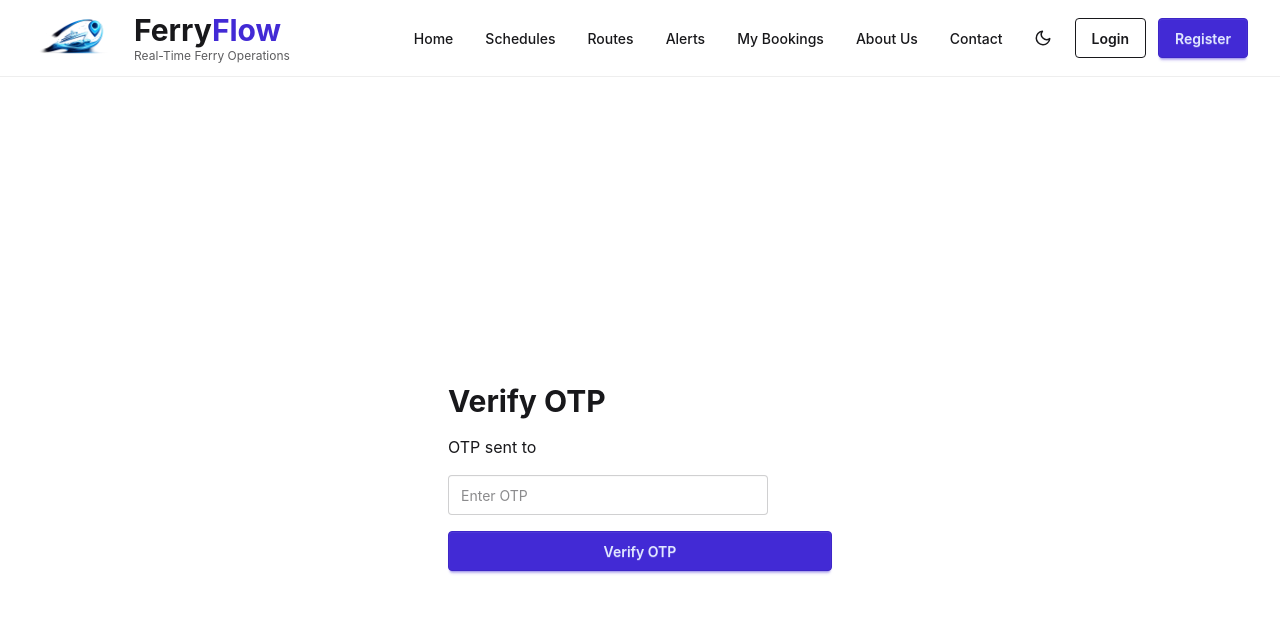
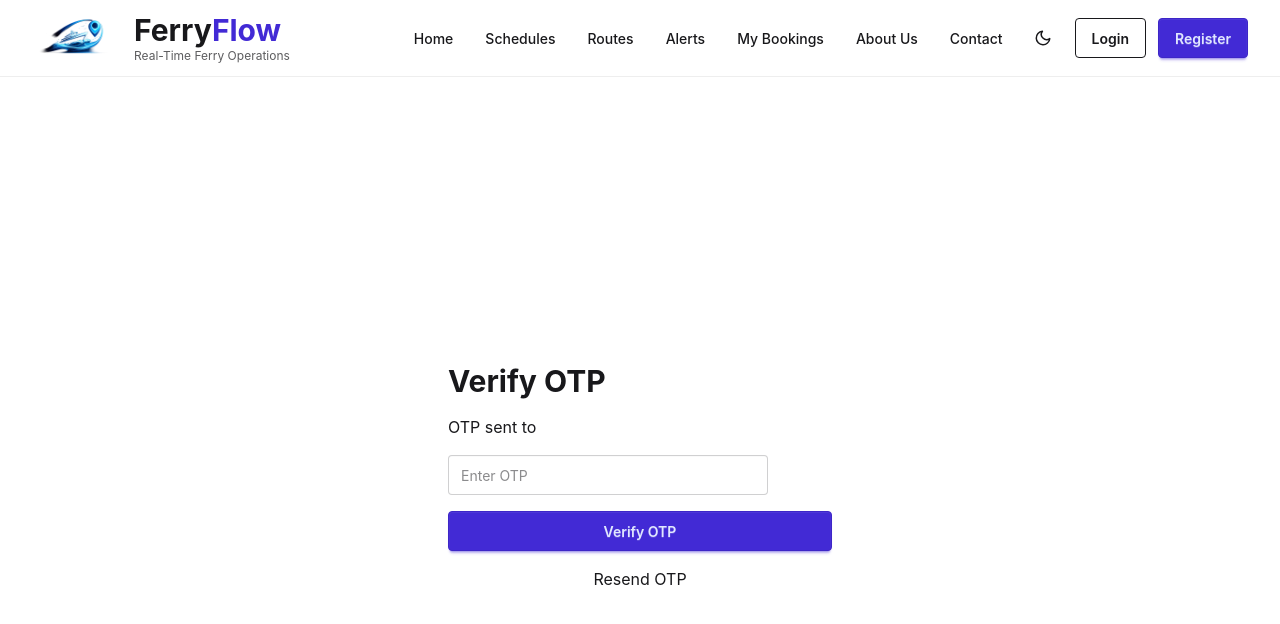
Before and after one commit to nitin-code6/ferryflow, a React app in the folder client/: page /verify-otp in a window 1280 px wide. Shown: the top 624 px of the page. Built offline with nearby package versions, Linux system fonts and the light colour scheme; the HTML template or start-up script is replaced by a standard one.

Commit message:
refactor:verify-otp update with resend otp

```diff
--- a/client/src/pages/public/VerifyOtpPage.jsx
+++ b/client/src/pages/public/VerifyOtpPage.jsx
@@ -3,7 +3,7 @@ import {
     useLocation,
     useNavigate
 } from "react-router";
-import { verifyOtp } from "../../services/authService";
+import { verifyOtp, resendOtp } from "../../services/authService";
 import Navbar from "../../components/navbar/Navbar";
 const VerifyOtpPage = () => {
 
@@ -26,7 +26,39 @@ const VerifyOtpPage = () => {
 
     const [error, setError] =
         useState("");
+    const [
+        resendLoading,
+        setResendLoading
+    ] = useState(false);
+    const handleResendOtp =
+        async () => {
 
+            try {
+
+                setResendLoading(
+                    true
+                );
+
+                const data =
+                    await resendOtp(
+                        email
+                    );
+
+                console.log(data);
+
+            } catch (error) {
+
+                console.log(error);
+
+            } finally {
+
+                setResendLoading(
+                    false
+                );
+
+            }
+
+        };
     const handleSubmit =
         async (e) => {
 
@@ -158,7 +190,21 @@ const VerifyOtpPage = () => {
                                 : "Verify OTP"
                         }
                     </button>
-
+                    <button
+                        type="button"
+                        onClick={
+                            handleResendOtp
+                        }
+                        disabled={
+                            resendLoading
+                        }
+                    >
+                        {
+                            resendLoading
+                                ? "Sending..."
+                                : "Resend OTP"
+                        }
+                    </button>
                 </form>
 
             </div>
--- a/client/src/services/authService.js
+++ b/client/src/services/authService.js
@@ -22,3 +22,14 @@ export const verifyOtp = async (
 
     return response.data;
 };
+export const resendOtp =
+    async (email) => {
+
+        const response =
+            await api.post(
+                "/auth/resend-otp",
+                { email }
+            );
+
+        return response.data;
+    };
```
Also changed, not shown: 1 other file (tests, documents, lock files or other folders).
